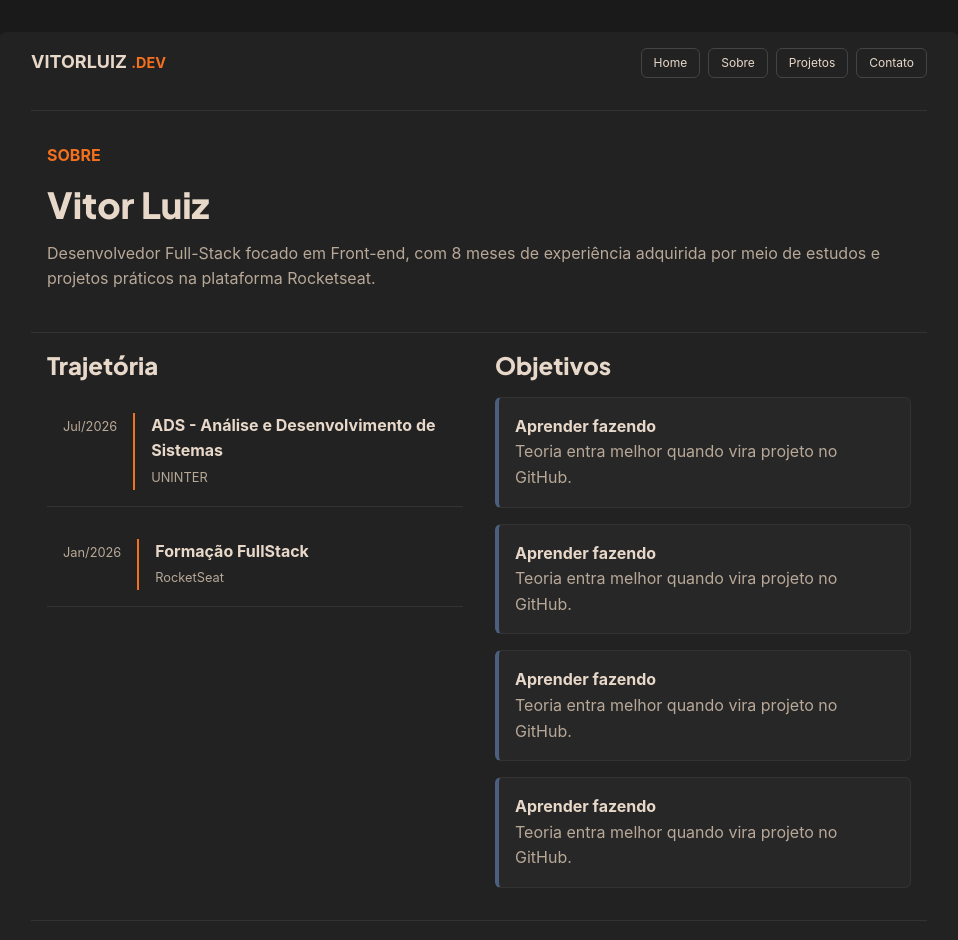
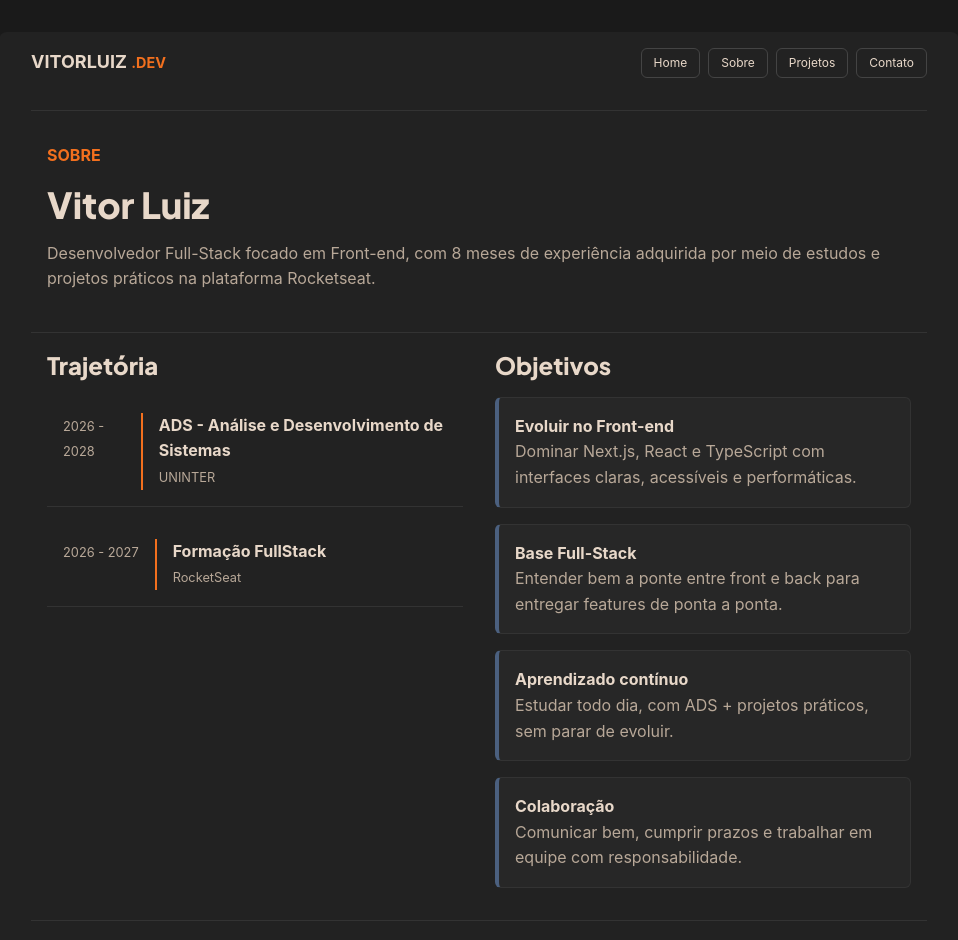
Before and after one commit to Biurifin023/portifolio-dev, a Next.js app: page /page-about in a window 1280 px wide. Shown: the top 940 px of the page, without its empty margins (161-1119 px from the left). Built offline with nearby package versions, Linux system fonts and the light colour scheme.

Commit message:
Adjust page about

```diff
--- a/src/app/page-about/page.tsx
+++ b/src/app/page-about/page.tsx
@@ -27,23 +27,31 @@ export default function PageAbout() {
                     <h1 className="text-2xl font-display">Objetivos</h1>
 
                     <div className="rounded-md border border-border border-l-4 border-l-steel bg-card p-4">
-                        <h3 className="text-md font-bold">Aprender fazendo</h3>
-                        <p className="text-muted">Teoria entra melhor quando vira projeto no GitHub.</p>
+                        <h3 className="text-md font-bold">Evoluir no Front-end</h3>
+                        <p className="text-muted">
+                            Dominar Next.js, React e TypeScript com interfaces claras, acessíveis e performáticas.
+                        </p>
                     </div>
 
                     <div className="rounded-md border border-border border-l-4 border-l-steel bg-card p-4">
-                        <h3 className="text-md font-bold">Aprender fazendo</h3>
-                        <p className="text-muted">Teoria entra melhor quando vira projeto no GitHub.</p>
+                        <h3 className="text-md font-bold">Base Full-Stack</h3>
+                        <p className="text-muted">
+                            Entender bem a ponte entre front e back para entregar features de ponta a ponta.
+                        </p>
                     </div>
 
                     <div className="rounded-md border border-border border-l-4 border-l-steel bg-card p-4">
-                        <h3 className="text-md font-bold">Aprender fazendo</h3>
-                        <p className="text-muted">Teoria entra melhor quando vira projeto no GitHub.</p>
+                        <h3 className="text-md font-bold">Aprendizado contínuo</h3>
+                        <p className="text-muted">
+                            Estudar todo dia, com ADS + projetos práticos, sem parar de evoluir.
+                        </p>
                     </div>
 
                     <div className="rounded-md border border-border border-l-4 border-l-steel bg-card p-4">
-                        <h3 className="text-md font-bold">Aprender fazendo</h3>
-                        <p className="text-muted">Teoria entra melhor quando vira projeto no GitHub.</p>
+                        <h3 className="text-md font-bold">Colaboração</h3>
+                        <p className="text-muted">
+                            Comunicar bem, cumprir prazos e trabalhar em equipe com responsabilidade.
+                        </p>
                     </div>
                 </div>
             </div>
--- a/src/lib/prismic-fallbacks.ts
+++ b/src/lib/prismic-fallbacks.ts
@@ -18,12 +18,12 @@ export const fallbackAbout = {
     stack: ["Next.js", "React", "TypeScript", "Prismic", "Tailwind"],
     trajectory: [
         {
-            date: "Jul/2026",
+            date: "2026 - 2028",
             title: "ADS - Análise e Desenvolvimento de Sistemas",
             institution: "UNINTER",
         },
         {
-            date: "Jan/2026",
+            date: "2026 - 2027",
             title: "Formação FullStack",
             institution: "RocketSeat",
         },
```
